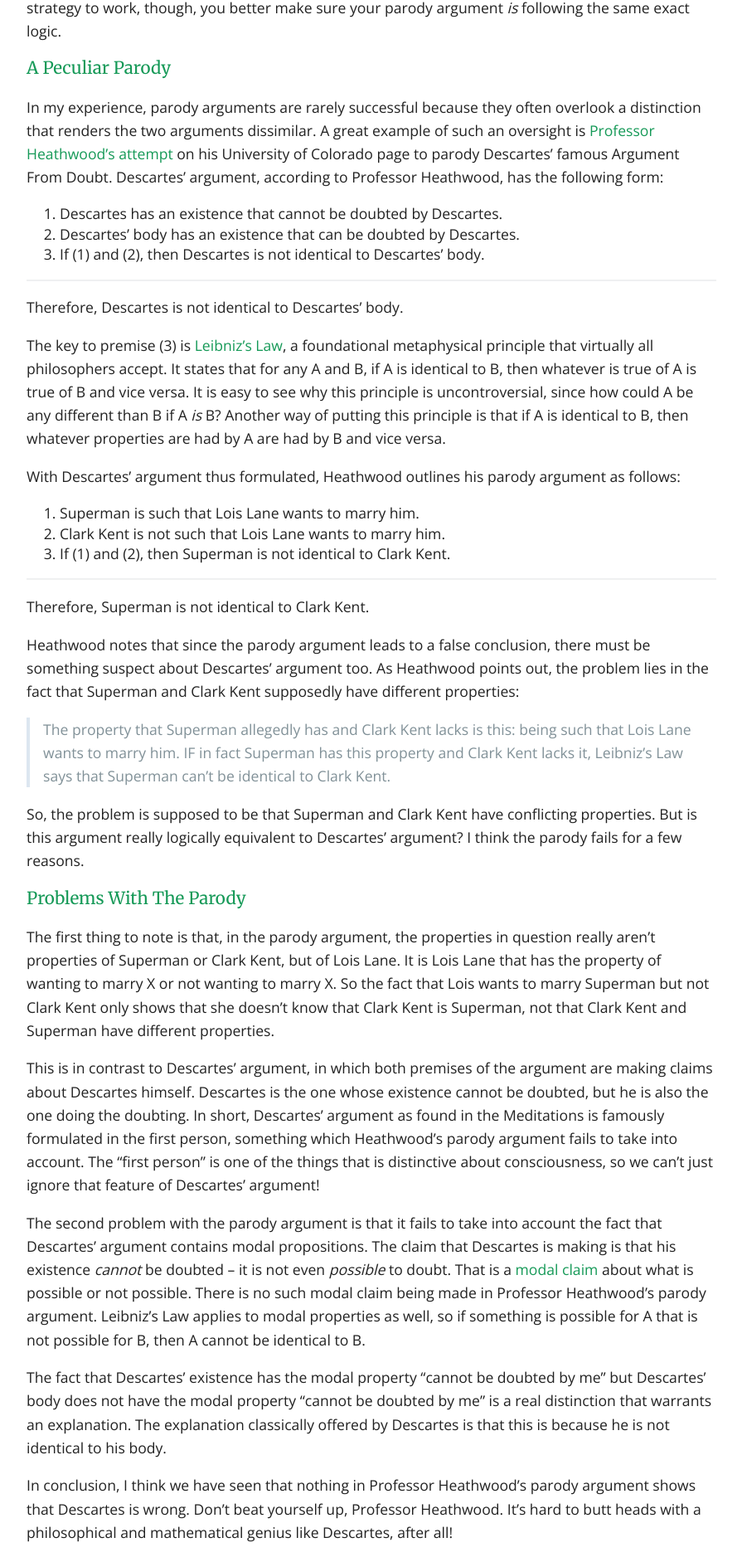
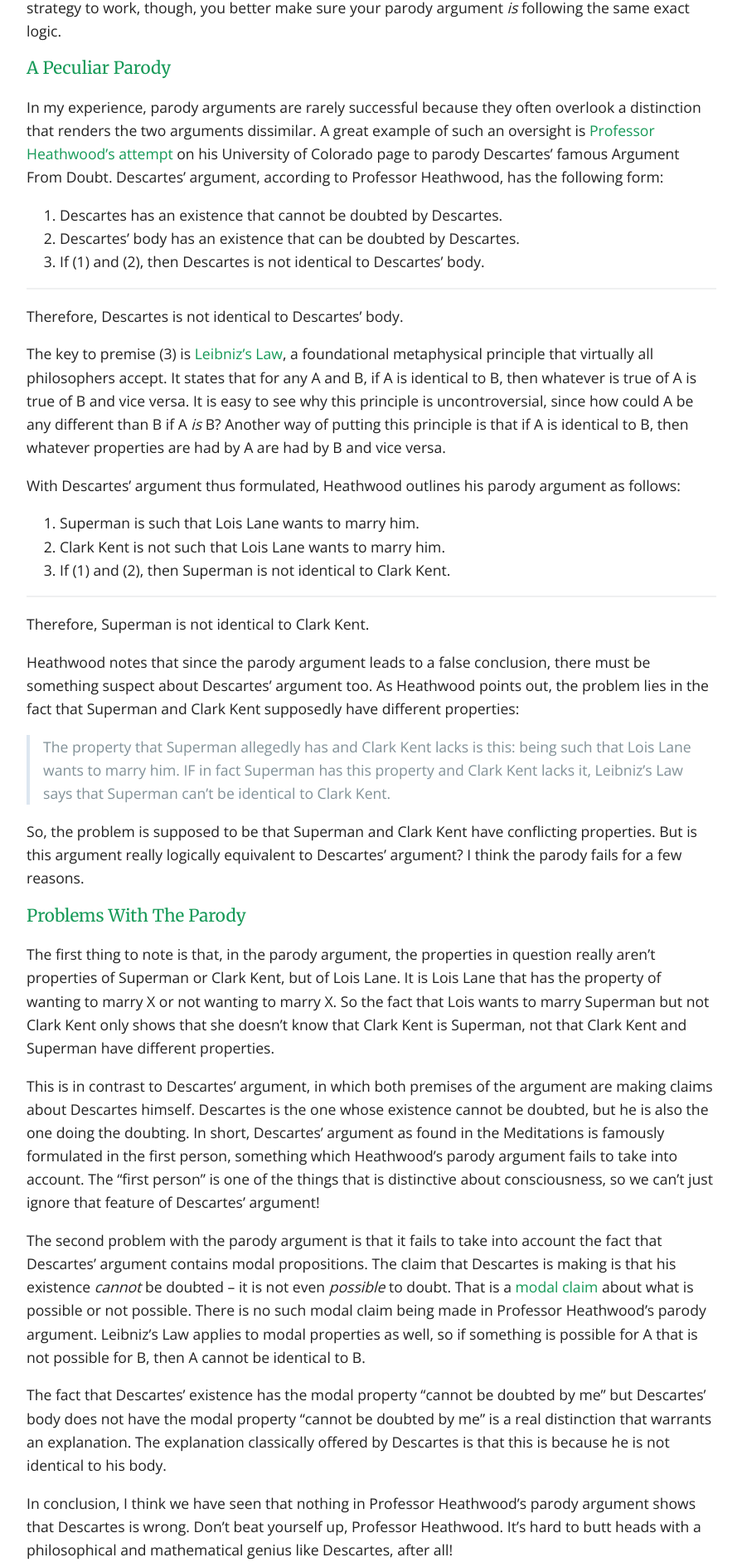
Before and after one commit to second-breakfast/second-breakfast.github.io, a Jekyll site: the page built from _posts/2018-12-15-heathwood-dualism.markdown, in a window 1280 px wide. Shown: the part 495-2378 px from the top of the page at 83% size, without its empty margins (192-1087 px from the left). Built offline with Jekyll 4.4.1, drawn with Linux system fonts in a browser that asks for light colours.

Commit message:
Increase line-height for lists

```diff
--- a/css/cayman.css
+++ b/css/cayman.css
@@ -22,6 +22,8 @@ input {
 h1 {
   line-height: 1.4;
 }
+
+li { line-height: 1.6; }
 
 .date { font-style: italic; color: #7c7c7c; }
 
```
